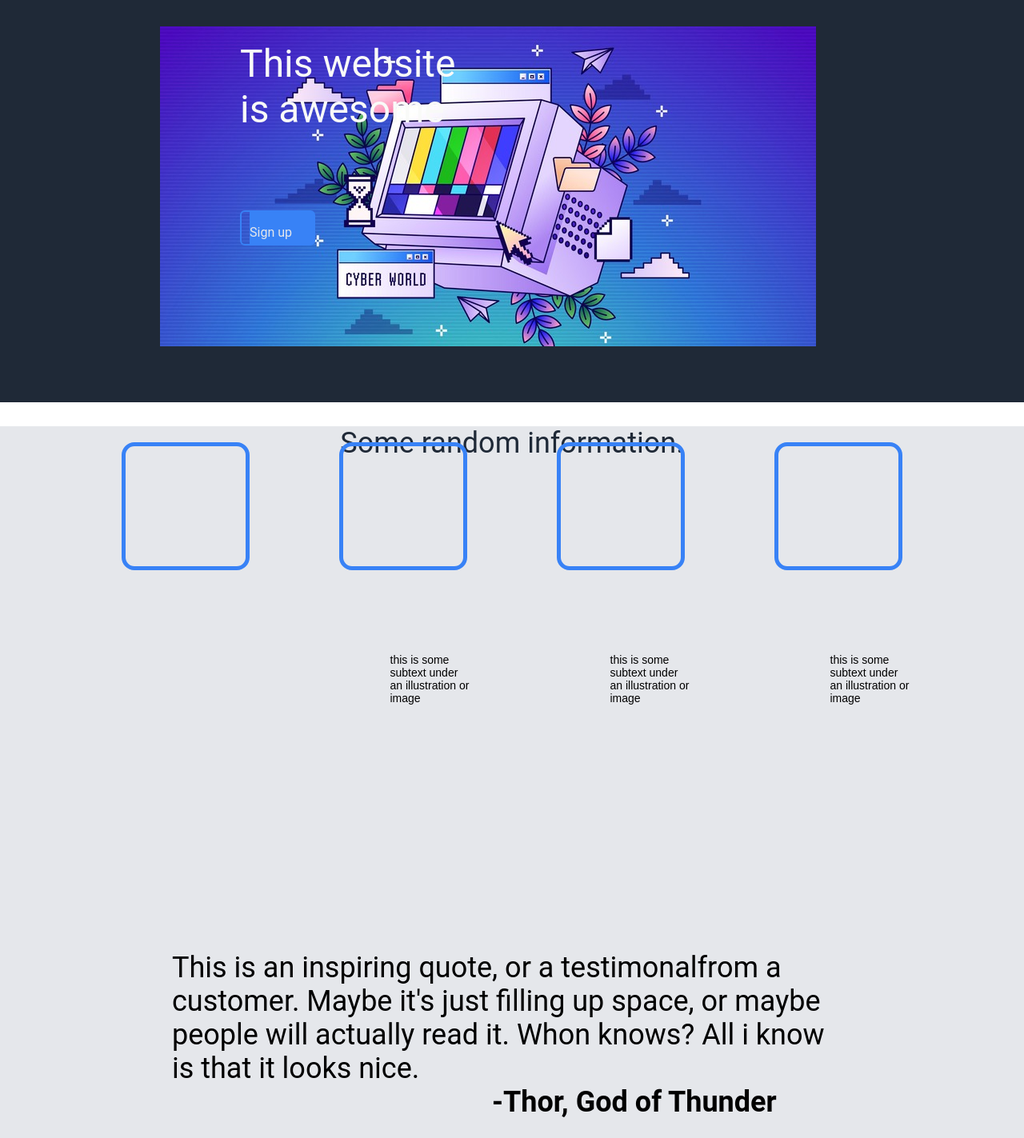
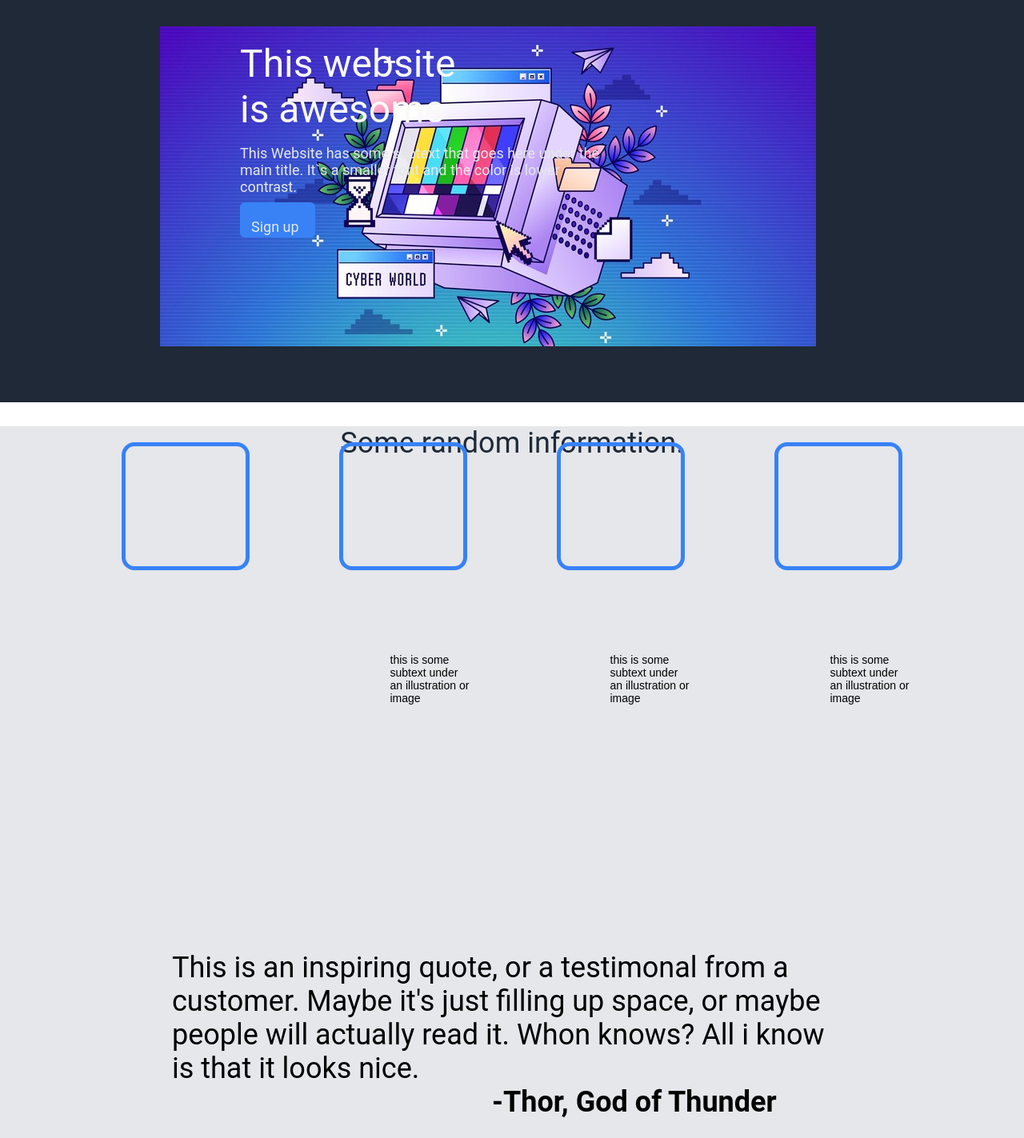
Before and after one commit to S-Guettner-Dev/The-Odin-Project-Landing-Page, a plain HTML site: page index.html in a window 1280 px wide. Shown: the part 97-1520 px from the top of the page at 80% size. Drawn offline with Linux system fonts and the light colour scheme.

Commit message:
fixed Button Header- finish

```diff
--- a/index.html
+++ b/index.html
@@ -75,7 +75,7 @@
 
     </div>
 
-    <div class="quoteSection"><p>This is an inspiring quote, or a testimonalfrom a customer. Maybe it's just filling up space, or maybe people will actually read it. Whon knows? All i know is that it looks nice.<br><strong>-Thor, God of Thunder</strong></p></div>
+    <div class="quoteSection"><p>This is an inspiring quote, or a testimonal from a customer. Maybe it's just filling up space, or maybe people will actually read it. Whon knows? All i know is that it looks nice.<br><strong>-Thor, God of Thunder</strong></p></div>
 
     <div class="signUpSection">
 
--- a/style.css
+++ b/style.css
@@ -87,7 +87,7 @@ body{
     left:300px;
     width:460px;
     font-size:18px;
-    font-family:
+    font-family: 'Roboto', sans-serif;
     z-index: 5;
 
 
@@ -359,7 +359,7 @@ body{
 
 .signUpButtonHero{
     position: absolute;
-    top:360px;
+    top:350px;
     left:300px;
     width: 90px;
     height: 40px;
@@ -367,22 +367,25 @@ body{
     border-color:#3882F6;
     border-width: 2px;
     border-radius: 6px;
+    background-color: #3882F6;
 }
 
 .signUpButtonHero a{
 
     position: absolute;
     top: 0px;
-    left:10px;
+    left:12px;
     right:0px;
     bottom: 0px;
     font-family: 'Roboto', sans-serif;
     background-color:#3882F6;
+    font-size: 18px;
 
 
 }
 
 .signUpButtonHero a:link{
+    background-color: #3882F6;
     color: #E5E7EB;
     text-decoration: none;
 
```
